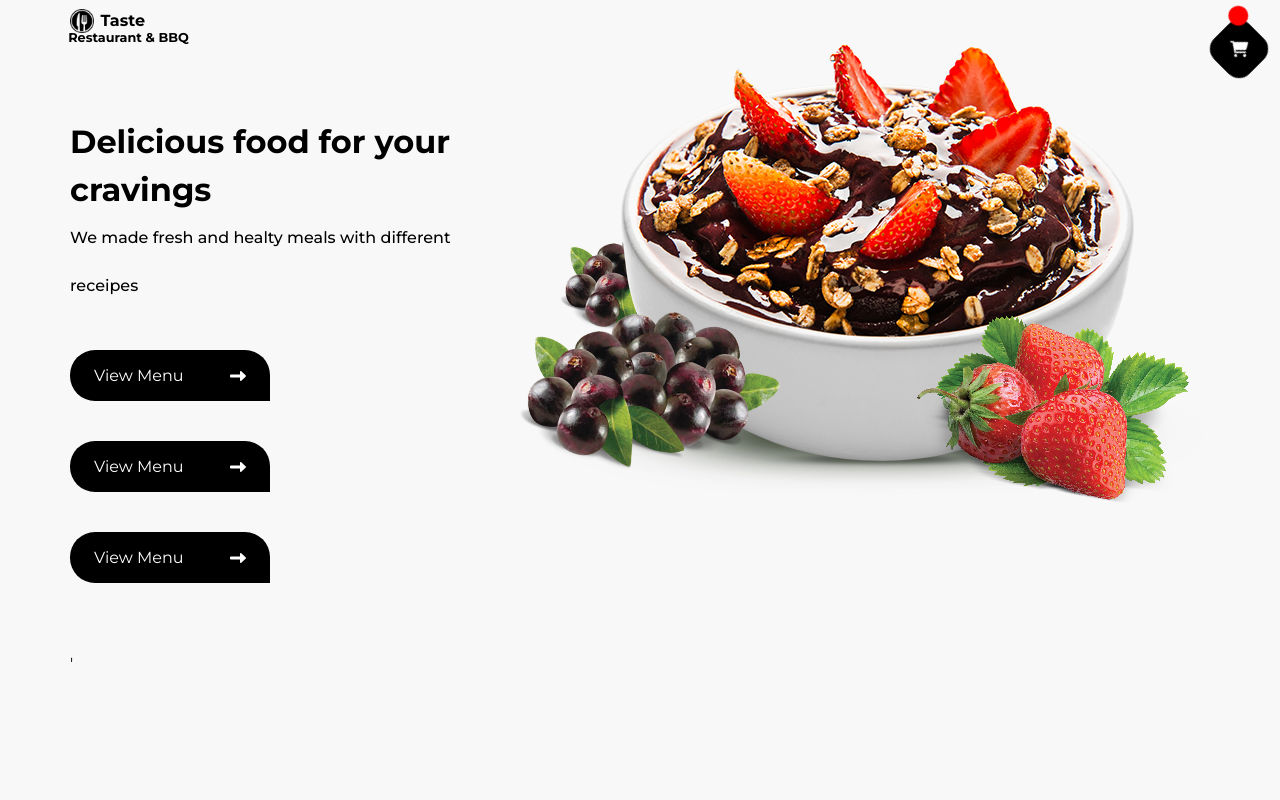
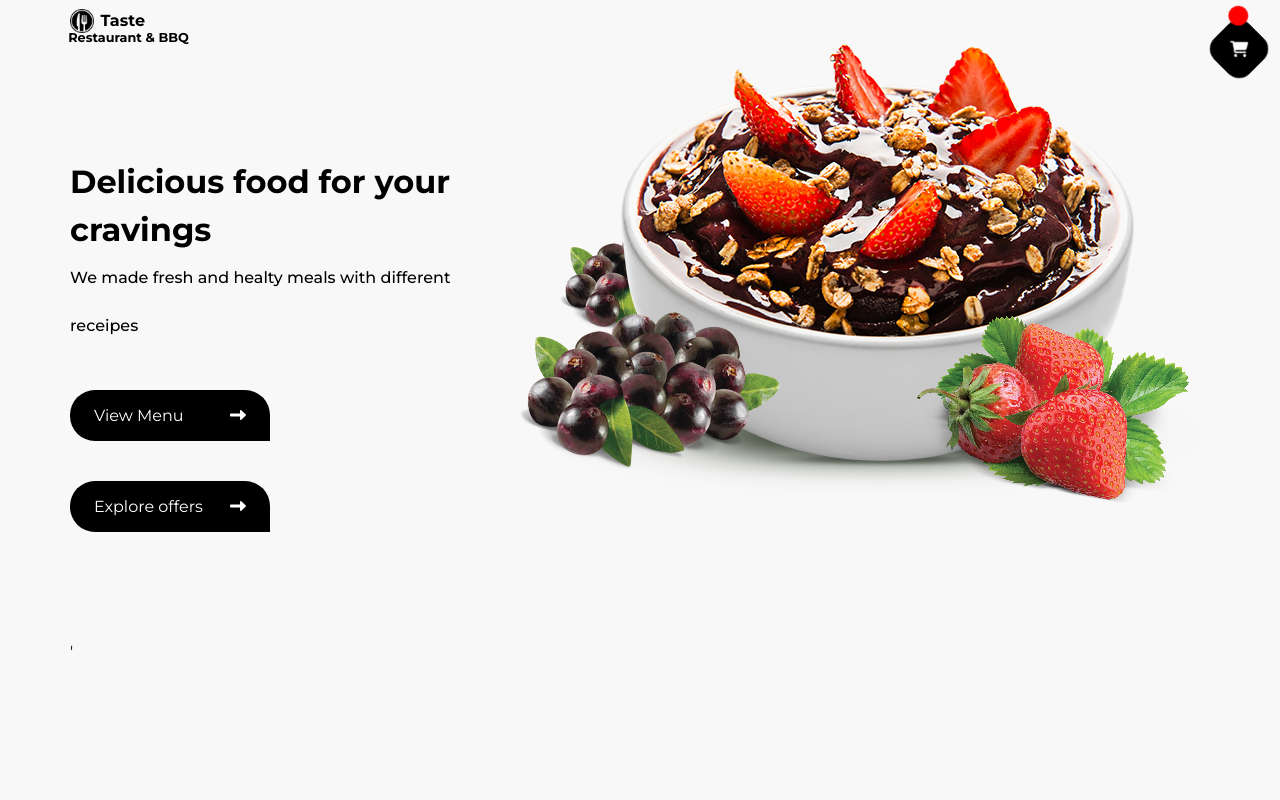
Before and after one commit to Virenk21/Food-Delivery-app, a React (Create React App) app: page / in a window 1280 px wide. Shown: the top 800 px of the page. Built offline with nearby package versions, Linux system fonts and the light colour scheme.

Commit message:
updated explore offers in home

```diff
--- a/src/components/Home/Banner/index.jsx
+++ b/src/components/Home/Banner/index.jsx
@@ -14,11 +14,9 @@ const Banner = () => {
     <p>We made fresh and healty meals with different receipes</p>
     <button>View Menu<i className='fas fa-long-arrow-alt-right' ></i>
     </button>
-    <button>View Menu<i className='fas fa-long-arrow-alt-right' ></i>
+    <button>Explore offers<i className='fas fa-long-arrow-alt-right' ></i>
     </button>
-          <button>View Menu<i className='fas fa-long-arrow-alt-right' ></i>
-          </button>
-      </div>
+                </div>
 
 </div>
 <img src={bannerImg} alt="banner" className='header-logo' />'
```
